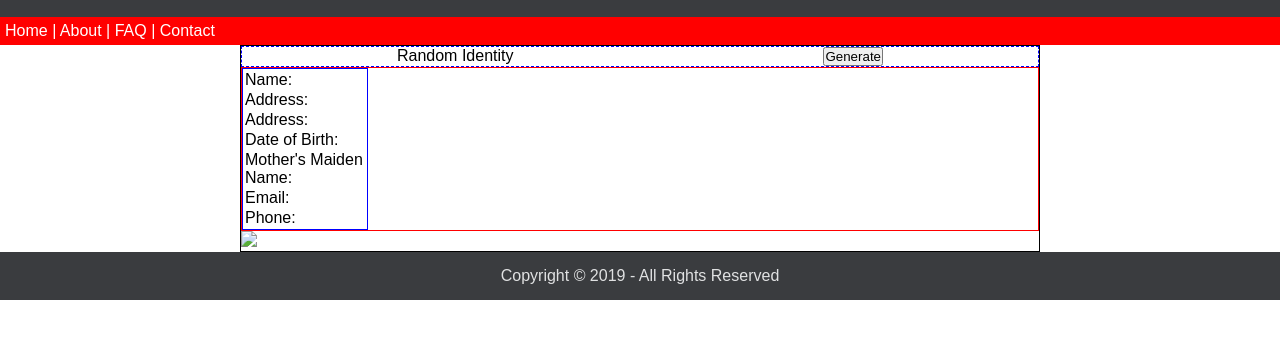
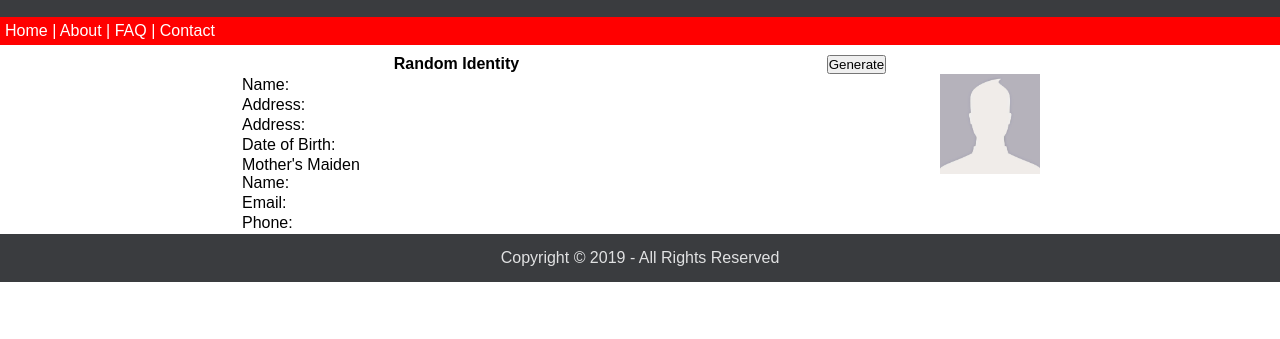
Before and after one commit to letsgitcracking/fake-generator, a plain HTML site: page index.html in a window 1280 px wide. Shown: the part 53-392 px from the top of the page. Drawn offline with Linux system fonts and the light colour scheme.

Commit message:
updated imagebox and removed css border

```diff
--- a/index.html
+++ b/index.html
@@ -16,7 +16,7 @@
     <div class="container">
         <div class="content">
             <div class="dataheader">
-                <div class="header">Random Identity</div>
+                <h4 class="header">Random Identity</h4>
                 <div>
                 </div>
                 <div class="button"><button type="submit" onclick="generate()">Generate</button></div>
@@ -54,8 +54,7 @@
                         </table>
             </div>
             <div class="image">
-                <img src=id="avatar">
-
+                <img id="avatar" src="images/default-avatar.jpg" width="100px">
             </div>
         </div>
     </div>
--- a/script.js
+++ b/script.js
@@ -8,10 +8,6 @@ const generate = async () => {
     document.getElementById('maidenName').innerHTML = data.motherMaiden;
     document.getElementById('email').innerHTML = data.email;
     document.getElementById('phone').innerHTML = data.phone;
-    let image = document.createElement('img');
-    image.setAttribute("src", data.avatar);
-    document.body.appendChild(image);
-
-
+    document.getElementById('avatar').src = data.avatar;
 
   }
--- a/styles.css
+++ b/styles.css
@@ -21,8 +21,11 @@
     padding: 5px;
 }
 
+.container {
+    padding: 10px;
+}
+
 .dataheader {
-    border: 1px dashed blue;
     display: flex;
     justify-content: space-evenly;
 }
@@ -30,11 +33,14 @@
 .content {
     width: 800px;
     margin: 0 auto 0 auto;
-    border: 1px solid black;
 }
 
 .text {
-    border: 1px solid red;
+    float: left;
+}
+
+.image {
+    float:right;
 }
 .footer {
     clear: both;
@@ -43,7 +49,3 @@
     color: #e0e1e2;
     padding: 15px;
 }
-
-table {
-    border: 1px solid blue;
-  }
```
Also changed, not shown: images/default-avatar.jpg (added).
